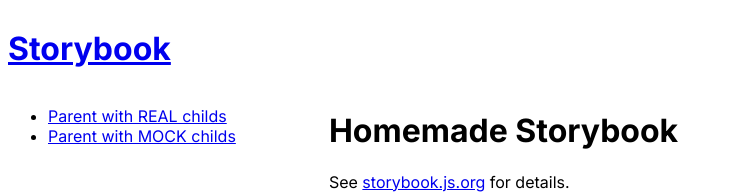
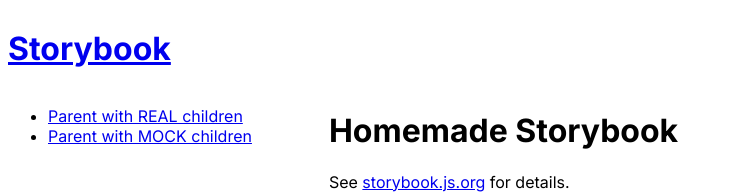
Before and after one commit to jercilla/nextjs-react-components-playground, a Next.js app: page / in a window 1280 px wide. Shown: the top 196 px of the page, without its empty margins (0-733 px from the left). Built offline with nearby package versions, Linux system fonts and the light colour scheme.

Commit message:
chore: Storybook SPA

```diff
--- a/src/app/menu.tsx
+++ b/src/app/menu.tsx
@@ -5,10 +5,10 @@
     <>
       <ul>
         <li>
-          <Link href="parent-child">Parent with REAL childs</Link>
+          <Link href="parent-child">Parent with REAL children</Link>
         </li>
         <li>
-          <Link href="parent-child-mock">Parent with MOCK childs</Link>
+          <Link href="parent-child-mock">Parent with MOCK children</Link>
         </li>
       </ul>
     </>
--- a/src/app/page.tsx
+++ b/src/app/page.tsx
@@ -1,5 +1,3 @@
-import Link from "next/link";
-
 export default function Home() {
   return (
       <>
```
